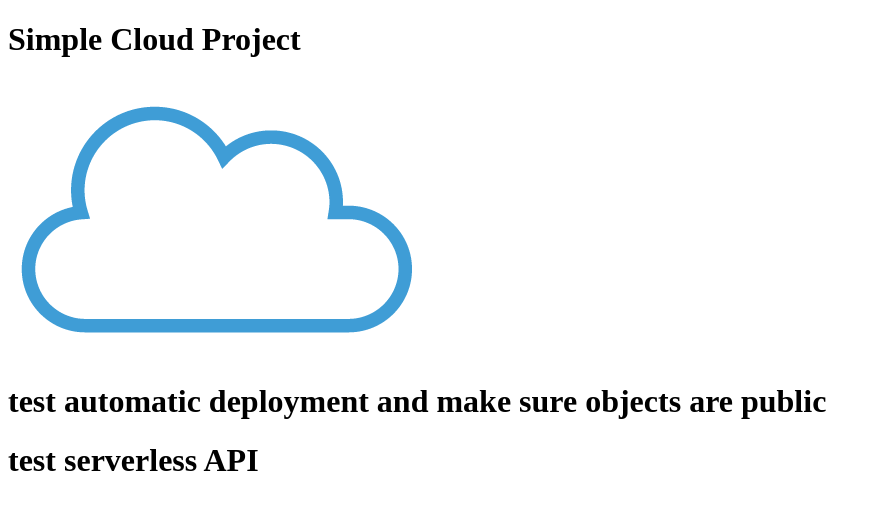
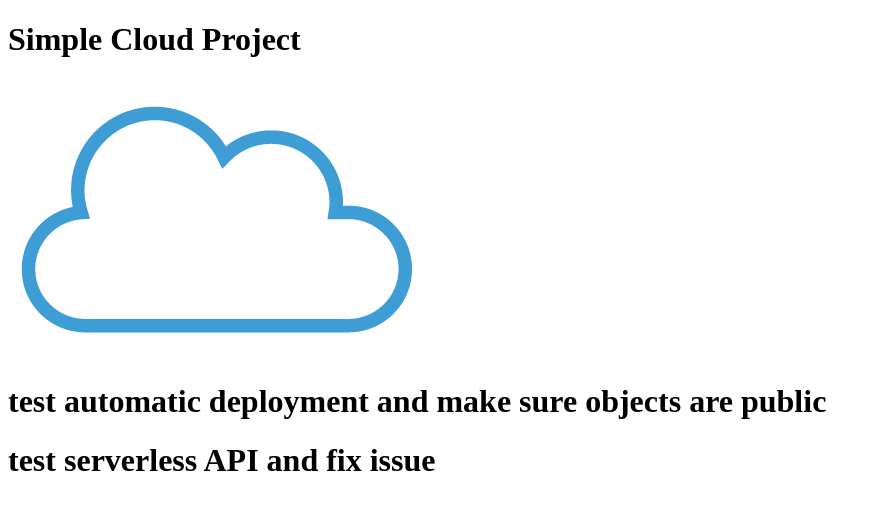
Before and after one commit to slimjemaigit/AWS-serverless-webpage, a plain HTML site: page index.html in a window 1280 px wide. Shown: the whole page, without its empty margins (0-881 px from the left). Drawn offline with Linux system fonts and the light colour scheme.

```diff
--- a/index.html
+++ b/index.html
@@ -14,7 +14,7 @@
         <h1>test automatic deployment and make sure objects are public</h1>
     </div>
     <div>
-        <h1>test serverless API</h1>
+        <h1>test serverless API and fix issue</h1>
        <!--  <button id="getDataBtn">Get Data from Serverless Backend</button>
         <p id="response"></p> -->
     </div>
```
